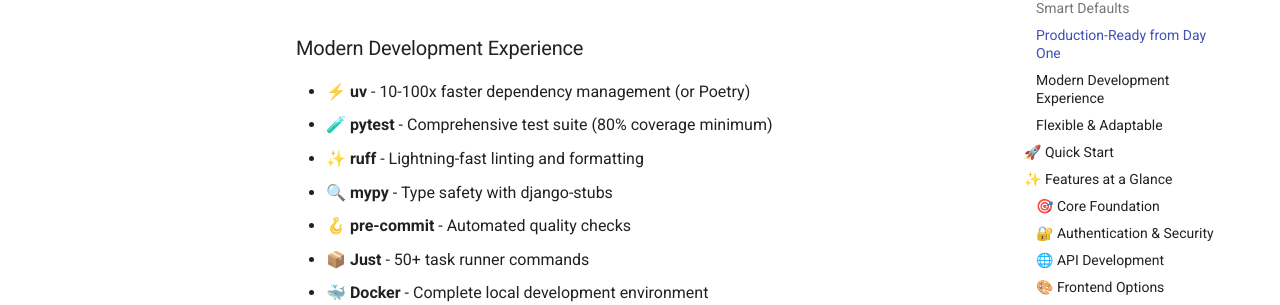
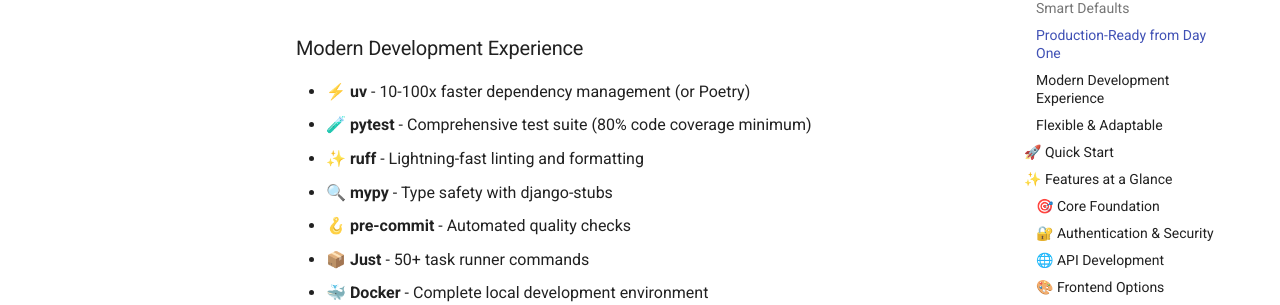
Before and after one commit to CuriousLearner/django-keel, an MkDocs documentation site: the page built from docs/index.md, in a window 1280 px wide and 900 px high, scrolled down 929 px. Shown: the part 145-450 px from the top of the window. Built offline with MkDocs 1.6.1 and Material for MkDocs 9.7.7, drawn with Linux system fonts in a browser that asks for light colours; comment, search, counter and statistics services are not loaded; the version menu is left out.

Commit message:
docs: Clarify pytest coverage implies code coverage
Co-authored-by: Sanyam Khurana <8039608+CuriousLearner@users.noreply.github.com>

```diff
--- a/docs/index.md
+++ b/docs/index.md
@@ -36,7 +36,7 @@
 ### Modern Development Experience
 
 - **⚡ uv** - 10-100x faster dependency management (or Poetry)
-- **🧪 pytest** - Comprehensive test suite (80% coverage minimum)
+- **🧪 pytest** - Comprehensive test suite (80% code coverage minimum)
 - **✨ ruff** - Lightning-fast linting and formatting
 - **🔍 mypy** - Type safety with django-stubs
 - **🪝 pre-commit** - Automated quality checks
```
